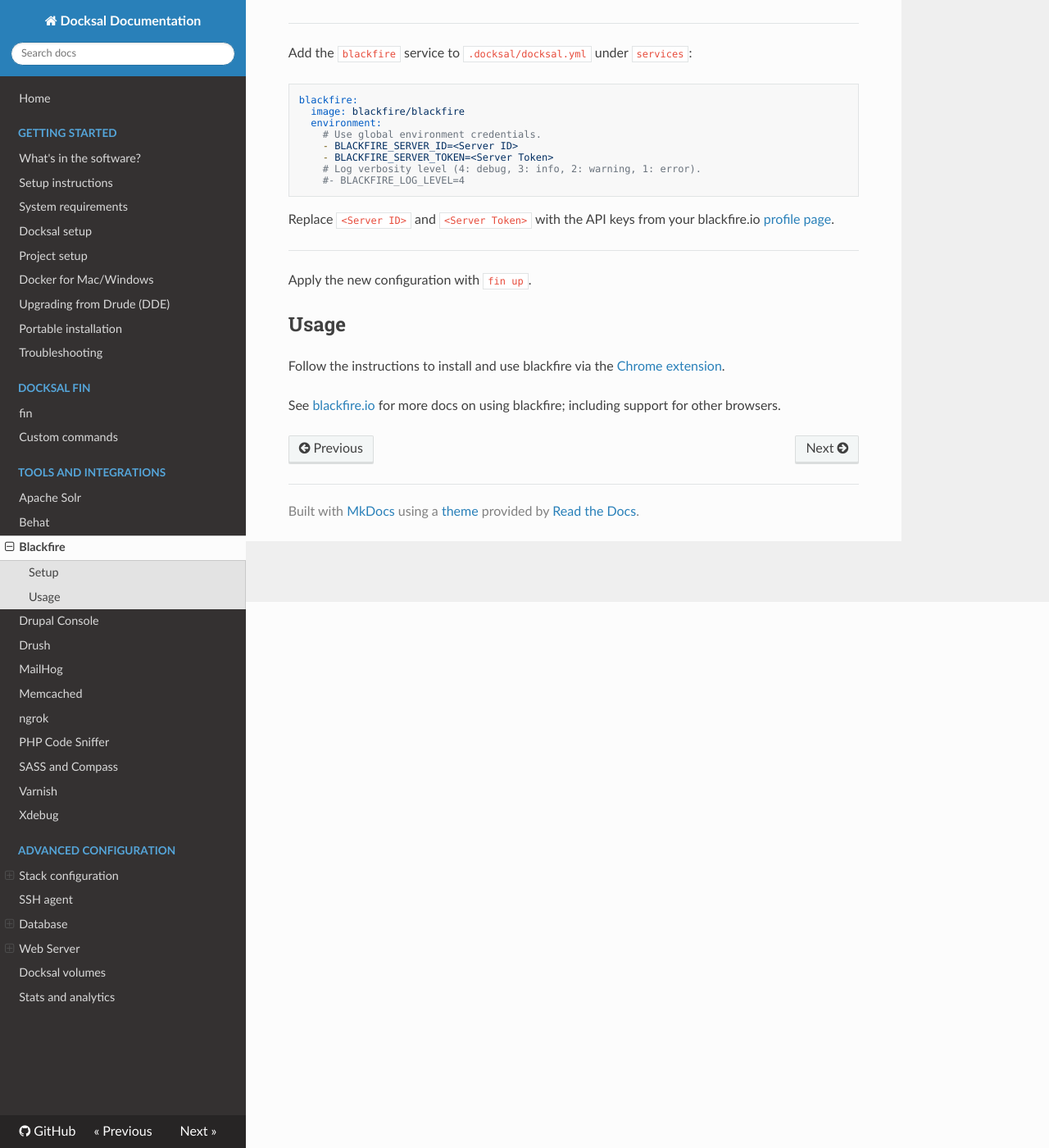
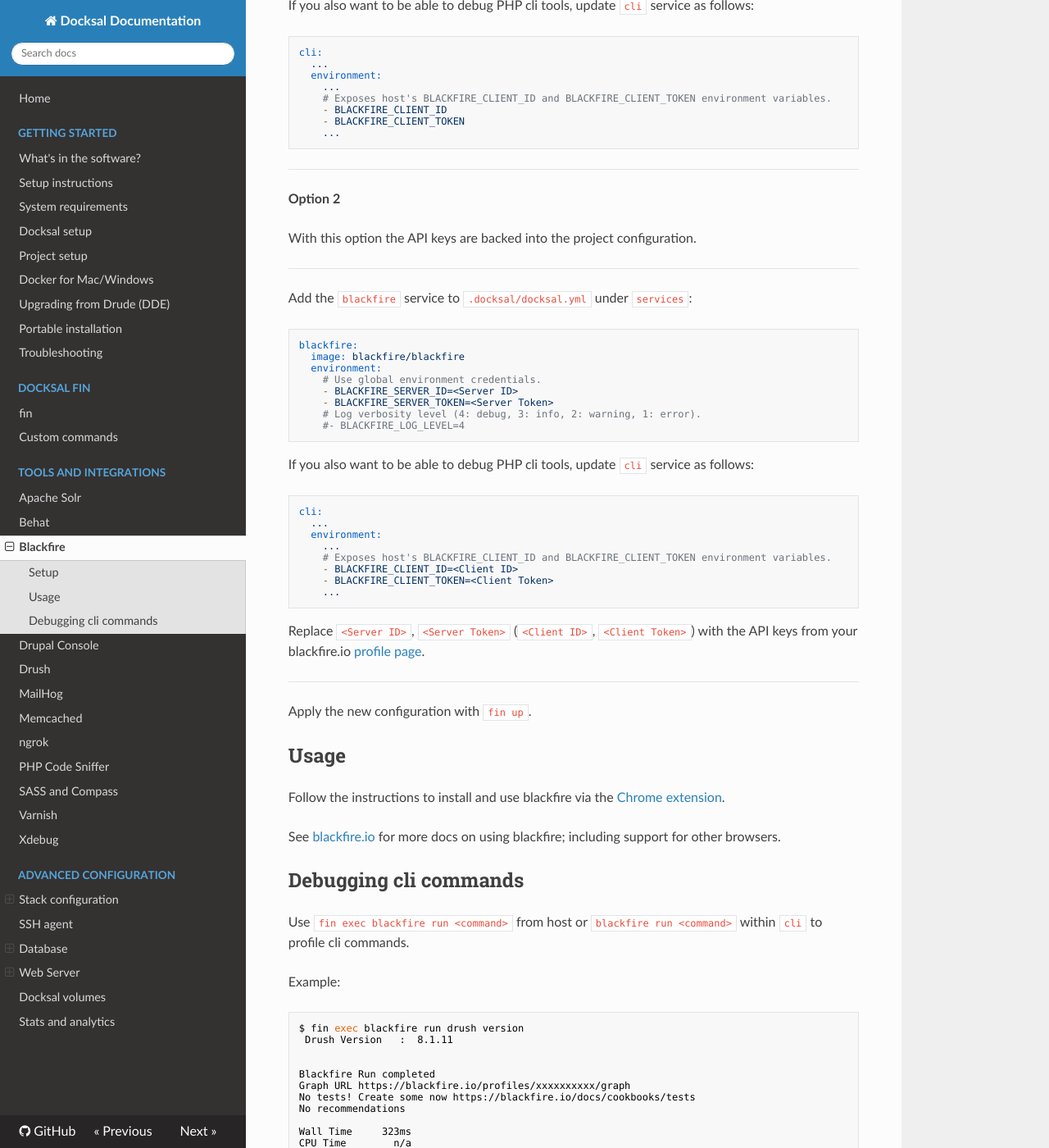
Before and after one commit to docksal/docksal, an MkDocs documentation site: the page built from docs/tools/blackfire.md, in a window 1280 px wide and 1400 px high, scrolled down 666 px. Shown: the whole window at 82% size. Built offline with MkDocs 1.6.1, drawn with Linux system fonts in a browser that asks for light colours; nearby versions of some CDN libraries; old or Windows-style settings are respelled for this version of MkDocs; some of the changed text lies outside the part shown.

Commit message:
Updated blackfire.md
Added "Debugging cli commands" instructions

[ci skip]

````diff
--- a/docs/tools/blackfire.md
+++ b/docs/tools/blackfire.md
@@ -5,6 +5,8 @@
 Register with [blackfire.io](https://blackfire.io/signup).
 
 **Option 1**
+
+With this option the API keys are stored on the host and never exposed in the code.
 
 ---
 
@@ -17,16 +19,31 @@ Add the `blackfire` service to `.docksal/docksal.yml` under `services`:
 blackfire:
   image: blackfire/blackfire
   environment:
-    # Exposes host's BLACKFIRE_SERVER_ID and TOKEN environment variables.
+    # Uses host's BLACKFIRE_SERVER_ID and BLACKFIRE_SERVER_TOKEN environment variables.
     - BLACKFIRE_SERVER_ID
     - BLACKFIRE_SERVER_TOKEN
     # Log verbosity level (4: debug, 3: info, 2: warning, 1: error).
     #- BLACKFIRE_LOG_LEVEL=4
 ```
 
+If you also want to be able to debug PHP cli tools, update `cli` service as follows:
+
+```yaml
+cli:
+  ...
+  environment:
+    ...
+    # Exposes host's BLACKFIRE_CLIENT_ID and BLACKFIRE_CLIENT_TOKEN environment variables.
+    - BLACKFIRE_CLIENT_ID
+    - BLACKFIRE_CLIENT_TOKEN
+    ...
+```
+
 ---
 
 **Option 2**
+
+With this option the API keys are backed into the project configuration.
 
 ---
 
@@ -43,14 +60,55 @@ blackfire:
     #- BLACKFIRE_LOG_LEVEL=4
 ```
 
-Replace `<Server ID>` and `<Server Token>` with the API keys from your blackfire.io [profile page](https://blackfire.io/account).
+If you also want to be able to debug PHP cli tools, update `cli` service as follows:
+
+```yaml
+cli:
+  ...
+  environment:
+    ...
+    # Exposes host's BLACKFIRE_CLIENT_ID and BLACKFIRE_CLIENT_TOKEN environment variables.
+    - BLACKFIRE_CLIENT_ID=<Client ID>
+    - BLACKFIRE_CLIENT_TOKEN=<Client Token>
+    ...
+```
+
+Replace `<Server ID>`, `<Server Token>` (`<Client ID>`, `<Client Token>`) with the API keys from your blackfire.io [profile page](https://blackfire.io/account).
 
 ---
 
 Apply the new configuration with `fin up`.
+
 
 ## Usage
 
 Follow the instructions to install and use blackfire via the [Chrome extension](https://blackfire.io/docs/integrations/chrome).
 
 See [blackfire.io](https://blackfire.io/docs/introduction) for more docs on using blackfire; including support for other browsers.
+
+
+## Debugging cli commands
+
+Use `fin exec blackfire run <command>` from host or `blackfire run <command>` within `cli` to profile cli commands.
+
+Example:
+
+```bash
+$ fin exec blackfire run drush version
+ Drush Version   :  8.1.11
+
+
+Blackfire Run completed
+Graph URL https://blackfire.io/profiles/xxxxxxxxxx/graph
+No tests! Create some now https://blackfire.io/docs/cookbooks/tests
+No recommendations
+
+Wall Time     323ms
+CPU Time        n/a
+I/O Time        n/a
+Memory       8.56MB
+Network         n/a     n/a     n/a
+SQL             n/a     n/a
+```
+
+For additional information and examples see Blackfire's official documentation: [Profiling CLI Commands](https://blackfire.io/docs/cookbooks/profiling-cli)
````
